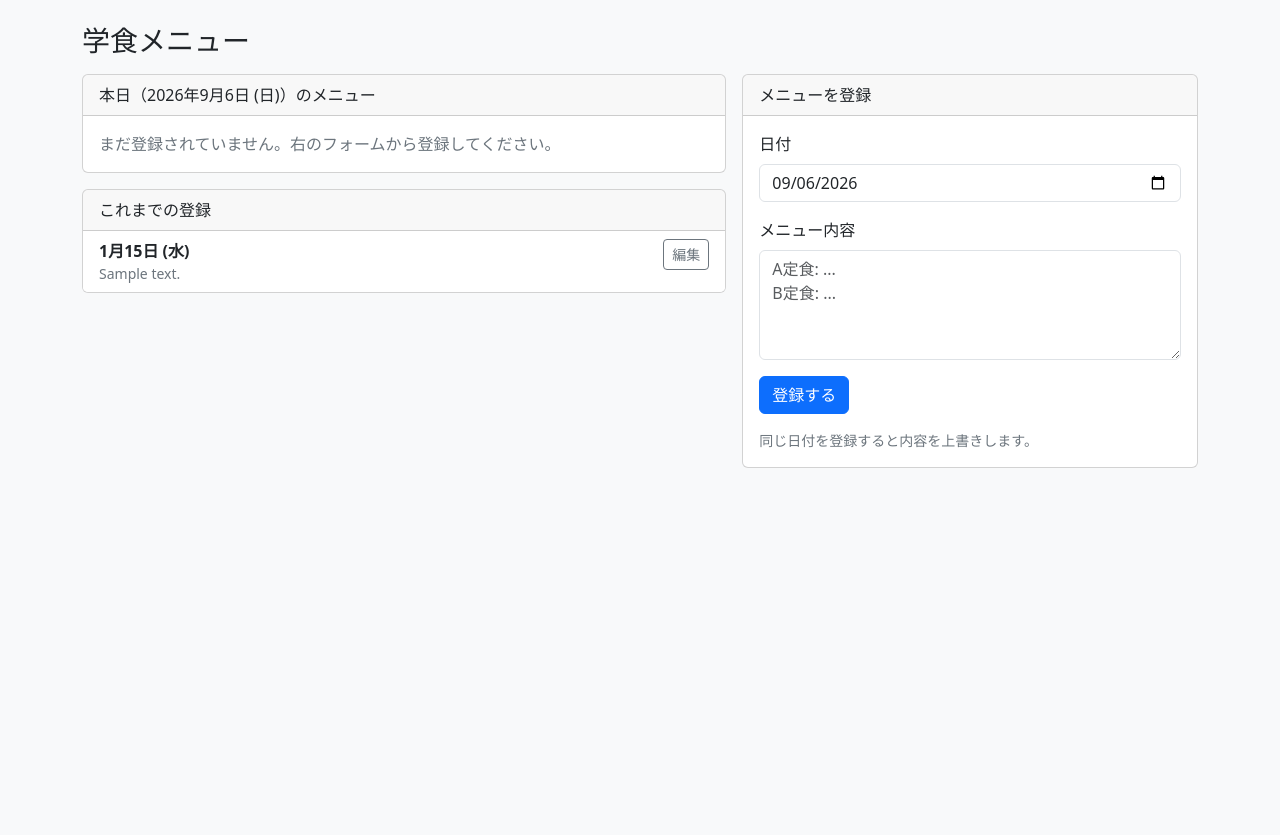
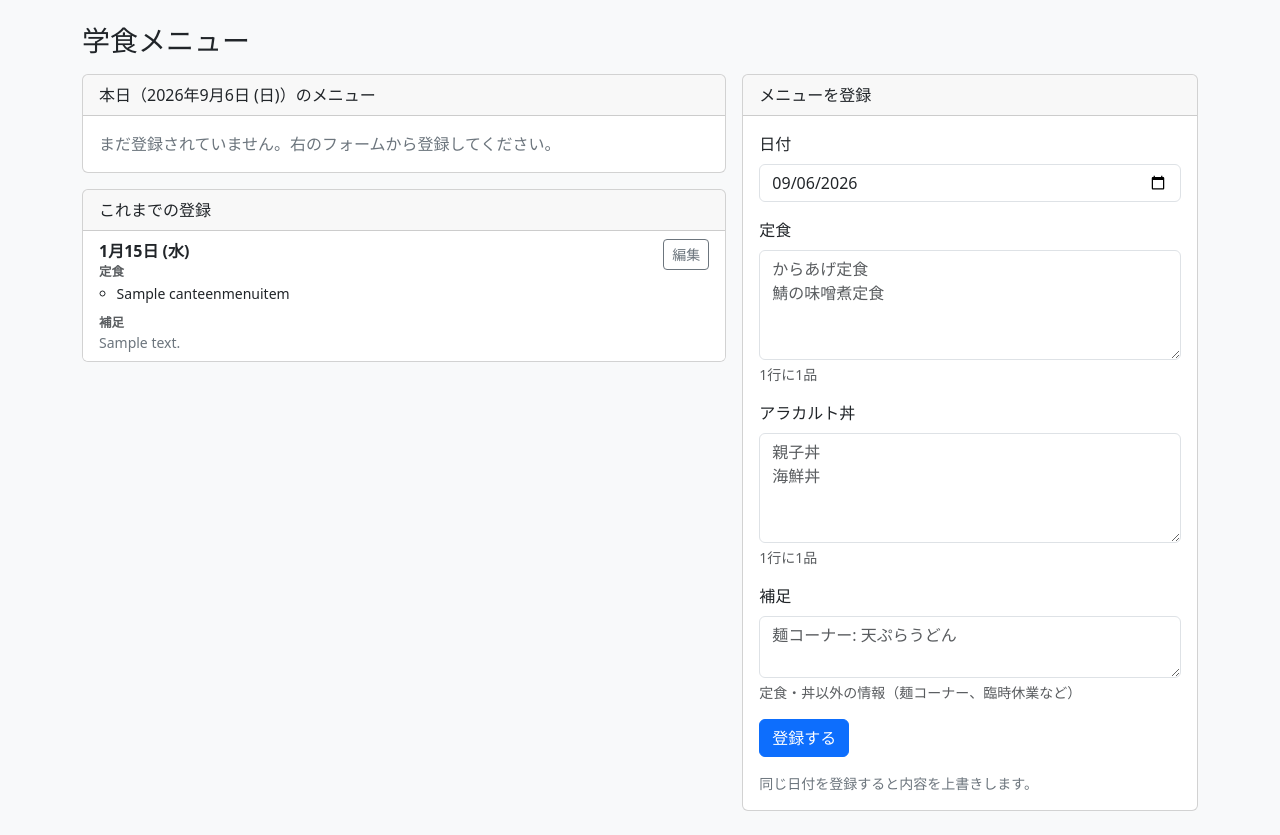
Before and after one commit to tomo1405/LabOps, a Django app: page /canteen/today in a window 1280 px wide. Shown: the part 59-894 px from the top of the page. Before the commit the page ends 527 px from the top, so only its background shows below. Run offline with Django 5.2, Linux system fonts and the light colour scheme; a user stored in the database is signed in; tables that the repository leaves empty hold one stand-in row (values such as "Sample post"); some libraries are stand-ins or nearby versions.

Commit message:
feat(学食メニュー): 定食とアラカルト丼を区分して登録できるようにする
献立が1つの文章（menu_text）で、「A定食」「B定食」のように書式を利用者が
自分で決める形だった。区分を持たせて登録・表示できるようにする。

- CanteenMenuItem を追加し、献立を品目単位で持つ。区分は「定食」「アラカルト丼」
- 入力は区分ごとに1行1品。空行は無視し、入力順のまま並べる
- 登録・編集のたびに、その日の品目を入力内容で置き換える
- menu_text は「補足」欄として残す（麺コーナー・臨時休業など）。
  定食・丼・補足のいずれか1つ以上の入力を必須にした
- 本日のメニュー・履歴・ダッシュボードの表示を区分ごとの見出し付きに変更
- 管理サイトでも品目をインラインで編集できるようにした

詳細設計書2.9は献立を1つの文章で持つ設計のため、品目テーブルの追加は差分として記載した。
登録済みの文章は補足欄にそのまま残るため、既存データは失われない。

テスト（工程5）: 区分ごとの登録・並び順・置き換え・補足のみの登録・
全項目空の拒否・各画面での表示など14件を追加し、全体で336件。

```diff
--- a/community/forms.py
+++ b/community/forms.py
@@ -7,7 +7,28 @@ from .models import CanteenMenu, NewsPost
 
 
 class CanteenMenuForm(forms.ModelForm):
-    """学食メニューの登録フォーム（詳細設計書 4章 POST /canteen/）。"""
+    """学食メニューの登録フォーム（詳細設計書 4章 POST /canteen/）。
+
+    献立は「定食」「アラカルト丼」の区分ごとに、1行1品で入力する。
+    """
+
+    set_meals = forms.CharField(
+        label="定食",
+        required=False,
+        widget=forms.Textarea(
+            attrs={"class": "form-control", "rows": 4, "placeholder": "からあげ定食\n鯖の味噌煮定食"}
+        ),
+        help_text="1行に1品",
+    )
+    donburi = forms.CharField(
+        label="アラカルト丼",
+        required=False,
+        widget=forms.Textarea(attrs={"class": "form-control", "rows": 4, "placeholder": "親子丼\n海鮮丼"}),
+        help_text="1行に1品",
+    )
+
+    # 入力欄の並び（日付 → 定食 → 丼 → 補足）
+    field_order = ["date", "set_meals", "donburi", "menu_text"]
 
     class Meta:
         model = CanteenMenu
@@ -15,7 +36,7 @@ class CanteenMenuForm(forms.ModelForm):
         widgets = {
             "date": forms.DateInput(attrs={"type": "date", "class": "form-control"}),
             "menu_text": forms.Textarea(
-                attrs={"class": "form-control", "rows": 4, "placeholder": "A定食: ...\nB定食: ..."}
+                attrs={"class": "form-control", "rows": 2, "placeholder": "麺コーナー: 天ぷらうどん"}
             ),
         }
 
@@ -23,12 +44,32 @@ class CanteenMenuForm(forms.ModelForm):
         super().__init__(*args, **kwargs)
         if not self.instance.pk:
             self.fields["date"].initial = timezone.localdate()
+        else:
+            # 編集時は登録済みの品目を1行1品で流し込む
+            self.fields["set_meals"].initial = "\n".join(item.name for item in self.instance.set_meals)
+            self.fields["donburi"].initial = "\n".join(item.name for item in self.instance.donburi)
         # 同じ日付の再登録は上書き扱いにするため、モデル側の unique 検証は行わない
         self.fields["date"].validators = []
 
     def validate_unique(self) -> None:
         """日付の重複はビュー側で上書きとして扱うため、検証しない。"""
         return
+
+    @staticmethod
+    def _lines(raw: str) -> list[str]:
+        return [line.strip() for line in (raw or "").splitlines() if line.strip()]
+
+    def set_meal_names(self) -> list[str]:
+        return self._lines(self.cleaned_data.get("set_meals", ""))
+
+    def donburi_names(self) -> list[str]:
+        return self._lines(self.cleaned_data.get("donburi", ""))
+
+    def clean(self):
+        cleaned = super().clean()
+        if not (self.set_meal_names() or self.donburi_names() or cleaned.get("menu_text")):
+            raise forms.ValidationError("定食・アラカルト丼・補足のいずれかを入力してください。")
+        return cleaned
 
 
 class NewsPostForm(forms.ModelForm):
--- a/community/views.py
+++ b/community/views.py
@@ -25,6 +25,8 @@ from .models import (
     AttendanceSource,
     AttendanceStatus,
     CanteenMenu,
+    CanteenMenuItem,
+    MenuCategory,
     MenuSource,
     NewsPost,
     NewsStatus,
@@ -171,12 +173,28 @@ def attendance_nfc(request: HttpRequest, token: str) -> HttpResponse:
 
 def _canteen_context(form: CanteenMenuForm | None = None) -> dict:
     today = timezone.localdate()
+    menus = CanteenMenu.objects.prefetch_related("items")
     return {
         "today": today,
-        "today_menu": CanteenMenu.objects.filter(date=today).first(),
-        "recent_menus": CanteenMenu.objects.exclude(date=today)[:CANTEEN_HISTORY_LIMIT],
+        "today_menu": menus.filter(date=today).first(),
+        "recent_menus": menus.exclude(date=today)[:CANTEEN_HISTORY_LIMIT],
         "form": form if form is not None else CanteenMenuForm(),
     }
+
+
+def _save_menu_items(menu: CanteenMenu, form: CanteenMenuForm) -> None:
+    """入力された品目で登録済みの内容を置き換える。"""
+    menu.items.all().delete()
+    CanteenMenuItem.objects.bulk_create(
+        [
+            CanteenMenuItem(menu=menu, category=category, name=name, position=position)
+            for category, names in (
+                (MenuCategory.SET_MEAL, form.set_meal_names()),
+                (MenuCategory.DONBURI, form.donburi_names()),
+            )
+            for position, name in enumerate(names)
+        ]
+    )
 
 
 @login_required
@@ -199,6 +217,7 @@ def canteen_create(request: HttpRequest) -> HttpResponse:
             date=form.cleaned_data["date"],
             defaults={"menu_text": form.cleaned_data["menu_text"], "source": MenuSource.MANUAL},
         )
+        _save_menu_items(menu, form)
         messages.success(request, f"{menu.date} のメニューを{'登録' if created else '更新'}しました。")
         return redirect("community:canteen_today")
     return render(request, "community/canteen.html", _canteen_context(form), status=400)
@@ -221,6 +240,7 @@ def canteen_update(request: HttpRequest, pk: int) -> HttpResponse:
             menu.menu_text = form.cleaned_data["menu_text"]
             menu.source = MenuSource.MANUAL
             menu.save()
+            _save_menu_items(menu, form)
             messages.success(request, f"{menu.date} のメニューを更新しました。")
             return redirect("community:canteen_today")
     else:
--- a/static/css/app.css
+++ b/static/css/app.css
@@ -345,3 +345,20 @@
     height: 24px;
   }
 }
+
+/* 学食メニューの区分表示 */
+.menu-group + .menu-group {
+  margin-top: 0.6rem;
+}
+.menu-group-title {
+  font-size: 0.78rem;
+  font-weight: 600;
+  color: var(--bs-secondary-color, #6c757d);
+}
+.menu-items {
+  margin: 0.1rem 0 0;
+  padding-left: 1.1rem;
+}
+.menu-history-body {
+  min-width: 0;
+}
--- a/templates/community/canteen.html
+++ b/templates/community/canteen.html
@@ -9,8 +9,8 @@
       <div class="card-header">本日（{{ today|date:"Y年n月j日 (D)" }}）のメニュー</div>
       <div class="card-body">
         {% if today_menu %}
-          <p class="mb-1" style="white-space: pre-wrap;">{{ today_menu.menu_text }}</p>
-          <div class="d-flex justify-content-between align-items-center">
+          {% include "community/partials/menu_body.html" with menu=today_menu %}
+          <div class="d-flex justify-content-between align-items-center mt-2">
             <span class="badge text-bg-light">{{ today_menu.get_source_display }}</span>
             <a class="btn btn-sm btn-outline-secondary"
                href="{% url 'community:canteen_update' today_menu.pk %}">編集</a>
@@ -26,9 +26,9 @@
       <ul class="list-group list-group-flush">
         {% for menu in recent_menus %}
           <li class="list-group-item d-flex justify-content-between align-items-start gap-2">
-            <div>
+            <div class="menu-history-body">
               <div class="fw-semibold">{{ menu.date|date:"n月j日 (D)" }}</div>
-              <div class="text-secondary small" style="white-space: pre-wrap;">{{ menu.menu_text }}</div>
+              <div class="small">{% include "community/partials/menu_body.html" with menu=menu %}</div>
             </div>
             <a class="btn btn-sm btn-outline-secondary flex-shrink-0"
                href="{% url 'community:canteen_update' menu.pk %}">編集</a>
@@ -46,10 +46,14 @@
       <div class="card-body">
         <form method="post" action="{% url 'community:canteen_create' %}">
           {% csrf_token %}
+          {% if form.non_field_errors %}
+            <div class="alert alert-danger py-2">{{ form.non_field_errors }}</div>
+          {% endif %}
           {% for field in form %}
             <div class="mb-3">
               <label class="form-label" for="{{ field.id_for_label }}">{{ field.label }}</label>
               {{ field }}
+              {% if field.help_text %}<div class="form-text">{{ field.help_text }}</div>{% endif %}
               {% for error in field.errors %}<div class="text-danger small">{{ error }}</div>{% endfor %}
             </div>
           {% endfor %}
--- a/templates/community/canteen_confirm_delete.html
+++ b/templates/community/canteen_confirm_delete.html
@@ -18,7 +18,7 @@
       <div class="card-header text-bg-danger">このメニューを削除しますか？</div>
       <div class="card-body">
         <div class="fw-semibold">{{ menu.date|date:"Y年n月j日 (D)" }}</div>
-        <div class="text-secondary" style="white-space: pre-wrap;">{{ menu.menu_text }}</div>
+        {% include "community/partials/menu_body.html" with menu=menu %}
       </div>
       <div class="card-footer">
         <form method="post">
--- a/templates/community/canteen_form.html
+++ b/templates/community/canteen_form.html
@@ -21,10 +21,14 @@
       <div class="card-body">
         <form method="post">
           {% csrf_token %}
+          {% if form.non_field_errors %}
+            <div class="alert alert-danger py-2">{{ form.non_field_errors }}</div>
+          {% endif %}
           {% for field in form %}
             <div class="mb-3">
               <label class="form-label" for="{{ field.id_for_label }}">{{ field.label }}</label>
               {{ field }}
+              {% if field.help_text %}<div class="form-text">{{ field.help_text }}</div>{% endif %}
               {% for error in field.errors %}<div class="text-danger small">{{ error }}</div>{% endfor %}
             </div>
           {% endfor %}
--- /dev/null
+++ b/templates/community/partials/menu_body.html
@@ -0,0 +1,29 @@
+{# 1日分の献立表示。定食とアラカルト丼を区分ごとに並べる #}
+{% if menu.set_meals %}
+  <div class="menu-group">
+    <div class="menu-group-title">定食</div>
+    <ul class="menu-items">
+      {% for item in menu.set_meals %}<li>{{ item.name }}</li>{% endfor %}
+    </ul>
+  </div>
+{% endif %}
+
+{% if menu.donburi %}
+  <div class="menu-group">
+    <div class="menu-group-title">アラカルト丼</div>
+    <ul class="menu-items">
+      {% for item in menu.donburi %}<li>{{ item.name }}</li>{% endfor %}
+    </ul>
+  </div>
+{% endif %}
+
+{% if menu.menu_text %}
+  <div class="menu-group">
+    <div class="menu-group-title">補足</div>
+    <div class="text-secondary" style="white-space: pre-wrap;">{{ menu.menu_text }}</div>
+  </div>
+{% endif %}
+
+{% if menu.is_empty %}
+  <span class="text-secondary">登録された品目がありません。</span>
+{% endif %}
--- a/templates/research/dashboard.html
+++ b/templates/research/dashboard.html
@@ -109,7 +109,7 @@
       </div>
       <div class="card-body">
         {% if today_menu %}
-          <div style="white-space: pre-wrap;">{{ today_menu.menu_text }}</div>
+          {% include "community/partials/menu_body.html" with menu=today_menu %}
         {% else %}
           <span class="text-secondary">まだ登録されていません。</span>
         {% endif %}
```
Also changed, not shown: community/admin.py (+14 -1 lines), community/models.py (+51 -2 lines), community/tests/test_canteen_items.py (added, +136 -0 lines), docs/04_実装/機能仕様書_研究室統合プラットフォーム.md (+16 -2 lines), research/management/commands/seed_demo.py (+19 -2 lines), community/migrations/0005_alter_canteenmenu_menu_text_canteenmenuitem.py (added), docs/README.md.
